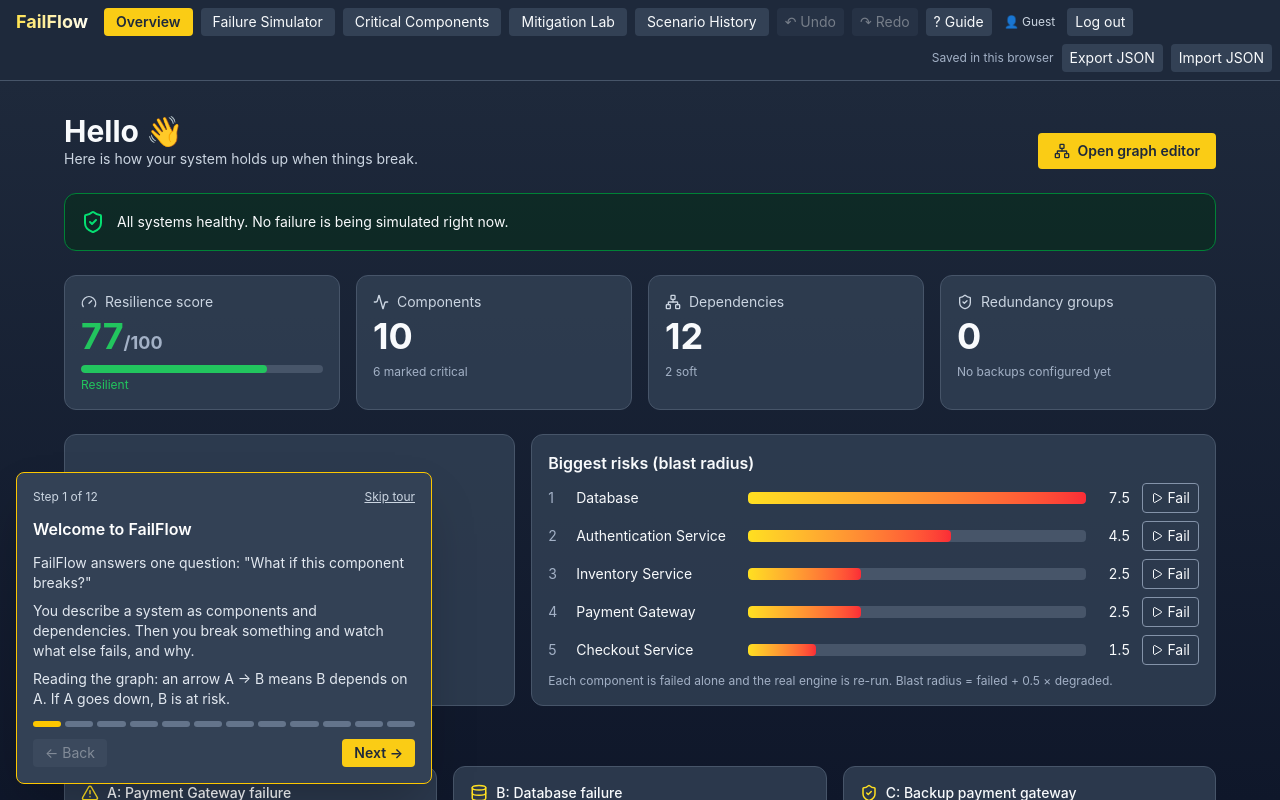
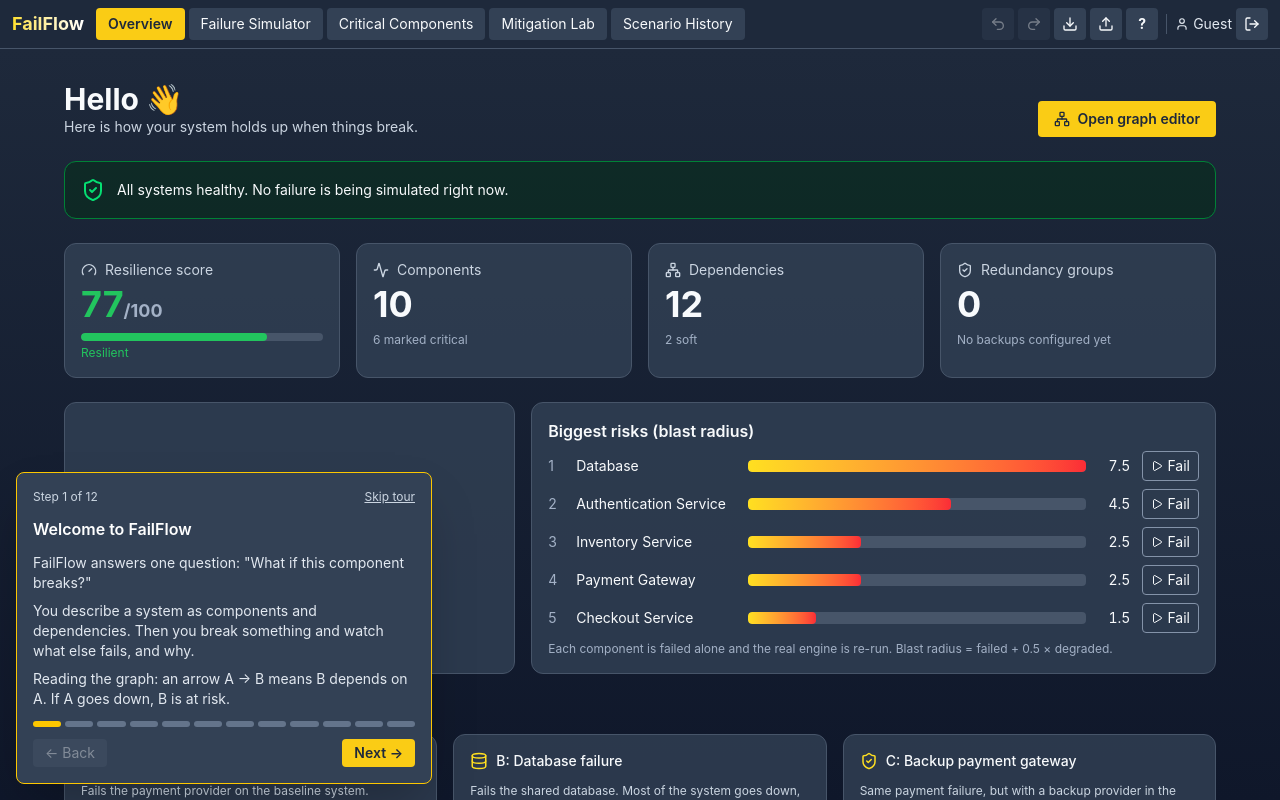
Before and after one commit to prakharsrivastava972-lgtm/failflow, a React (Vite) app: page / in a window 1280 px wide. Both pictures are taken after a click on the button "Try it as a guest". Built offline with nearby package versions, Linux system fonts and the light colour scheme.

Commit message:
Tidy top navigation bar

```diff
--- a/src/ProjectBar.tsx
+++ b/src/ProjectBar.tsx
@@ -1,6 +1,9 @@
 import { useRef, useState } from 'react';
+import { Download, Upload } from 'lucide-react';
 import { useStore } from './store/useStore';
 import { validateSystem } from './engine/graph-validation';
+
+const icon = 'h-8 w-8 flex items-center justify-center rounded bg-slate-800 hover:bg-slate-700';
 
 export default function ProjectBar() {
   const { system, replaceSystem } = useStore();
@@ -32,18 +35,17 @@ export default function ProjectBar() {
   };
 
   return (
-    <div className="ml-auto flex items-center gap-2">
-      {warnings.length > 0 && <span title={warnings.join(' ')} className="text-amber-400">▲ Cycle warning</span>}
-      <span className="text-xs text-slate-400">Saved in this browser</span>
-      <button onClick={exportJson} className="px-2 py-1 rounded bg-slate-800 hover:bg-slate-700">Export JSON</button>
-      <button onClick={() => fileRef.current?.click()} className="px-2 py-1 rounded bg-slate-800 hover:bg-slate-700">Import JSON</button>
+    <>
+      {warnings.length > 0 && <span title={warnings.join(' ')} className="text-amber-400 text-xs px-1 whitespace-nowrap">▲ Cycle<span className="hidden xl:inline"> warning</span></span>}
+      <button onClick={exportJson} className={icon} aria-label="Export JSON" title="Export system as JSON (saved in this browser automatically)"><Download size={16} aria-hidden="true" /></button>
+      <button onClick={() => fileRef.current?.click()} className={icon} aria-label="Import JSON" title="Import system from JSON"><Upload size={16} aria-hidden="true" /></button>
       <input ref={fileRef} type="file" accept="application/json,.json" className="hidden" onChange={onFile} aria-label="Import system JSON" />
       {msg && (
-        <div role="alert" className={`absolute right-3 top-12 z-50 max-w-sm rounded border p-3 text-xs ${msg.ok ? 'bg-green-950 border-green-600' : 'bg-red-950 border-red-600'}`}>
+        <div role="alert" className={`absolute right-3 top-14 z-50 max-w-sm rounded border p-3 text-xs ${msg.ok ? 'bg-green-950 border-green-600' : 'bg-red-950 border-red-600'}`}>
           {msg.lines.map((l, i) => <div key={i}>{l}</div>)}
           <button onClick={() => setMsg(null)} className="mt-2 underline">Dismiss</button>
         </div>
       )}
-    </div>
+    </>
   );
 }
--- a/src/Workspace.tsx
+++ b/src/Workspace.tsx
@@ -1,4 +1,5 @@
 import { useState } from 'react';
+import { LogOut, Redo2, Undo2, User } from 'lucide-react';
 import Overview from './Overview';
 import Simulator from './Simulator';
 import SpofPanel from './SpofPanel';
@@ -8,34 +9,43 @@ import ProjectBar from './ProjectBar';
 import Tour, { TOUR_KEY, type TabId } from './Tour';
 import { useUndo } from './undo';
 
+const TABS: [TabId, string][] = [
+  ['home', 'Overview'], ['sim', 'Failure Simulator'], ['spof', 'Critical Components'], ['lab', 'Mitigation Lab'], ['history', 'Scenario History'],
+];
+
 export default function Workspace({ userName, onLogout }: { userName: string; onLogout: () => void }) {
   const [tab, setTab] = useState<TabId>('home');
   const [tour, setTour] = useState<boolean>(() => {
     try { return localStorage.getItem(TOUR_KEY) !== '1'; } catch { return true; } // first visit => show the tour
   });
   const { past, future, undo, redo } = useUndo();
-  const btn = (t: TabId, label: string) => (
-    <button onClick={() => setTab(t)} aria-current={tab === t}
-      className={`px-3 py-1 rounded ${tab === t ? 'bg-violet-600' : 'bg-slate-800 hover:bg-slate-700'}`}>{label}</button>
-  );
   const toSim = () => setTab('sim');
-  const small = 'px-2 py-1 rounded bg-slate-800 hover:bg-slate-700 disabled:opacity-40';
+  const icon = 'h-8 w-8 flex items-center justify-center rounded bg-slate-800 hover:bg-slate-700 disabled:opacity-40 disabled:hover:bg-slate-800';
+
   return (
     <div className="h-screen flex flex-col bg-slate-900 text-slate-100 relative">
-      <nav className="flex flex-wrap items-center gap-2 p-2 border-b border-slate-700 text-sm">
-        <span className="font-bold text-lg px-2 bg-linear-to-r from-yellow-300 to-white bg-clip-text text-transparent">FailFlow</span>
-        {btn('home', 'Overview')}
-        {btn('sim', 'Failure Simulator')}
-        {btn('spof', 'Critical Components')}
-        {btn('lab', 'Mitigation Lab')}
-        {btn('history', 'Scenario History')}
-        <button className={small} onClick={undo} disabled={!past.length} aria-label="Undo" title="Undo">↶ Undo</button>
-        <button className={small} onClick={redo} disabled={!future.length} aria-label="Redo" title="Redo">↷ Redo</button>
-        <button className={small} onClick={() => setTour(true)} aria-label="Open guided tour" title="Step-by-step guide">? Guide</button>
-        <span className="text-xs text-slate-300 px-1" title="Signed in on this browser">👤 {userName}</span>
-        <button className={small} onClick={onLogout}>Log out</button>
-        <ProjectBar />
+      <nav className="flex items-center gap-3 px-3 py-2 border-b border-slate-700 text-sm">
+        <span className="font-bold text-lg bg-linear-to-r from-yellow-300 to-white bg-clip-text text-transparent shrink-0">FailFlow</span>
+
+        <div className="flex items-center gap-1 overflow-x-auto min-w-0 flex-1" role="tablist" aria-label="Sections">
+          {TABS.map(([t, label]) => (
+            <button key={t} role="tab" aria-selected={tab === t} onClick={() => setTab(t)}
+              className={`px-3 py-1.5 rounded whitespace-nowrap shrink-0 ${tab === t ? 'bg-violet-600' : 'bg-slate-800 hover:bg-slate-700'}`}>{label}</button>
+          ))}
+        </div>
+
+        <div className="flex items-center gap-1 shrink-0">
+          <button className={icon} onClick={undo} disabled={!past.length} aria-label="Undo" title="Undo"><Undo2 size={16} aria-hidden="true" /></button>
+          <button className={icon} onClick={redo} disabled={!future.length} aria-label="Redo" title="Redo"><Redo2 size={16} aria-hidden="true" /></button>
+          <ProjectBar />
+          <button className={`${icon} font-bold`} onClick={() => setTour(true)} aria-label="Open step-by-step guide" title="Step-by-step guide">?</button>
+          <span className="hidden md:flex items-center gap-1 pl-2 ml-1 border-l border-slate-700 text-slate-200" title="Signed in on this browser">
+            <User size={14} aria-hidden="true" /> {userName}
+          </span>
+          <button className={icon} onClick={onLogout} aria-label="Log out" title="Log out"><LogOut size={16} aria-hidden="true" /></button>
+        </div>
       </nav>
+
       <div className="flex-1 min-h-0">
         {tab === 'home' && <Overview onRun={toSim} onBuild={toSim} />}
         {tab === 'sim' && <Simulator />}
```
